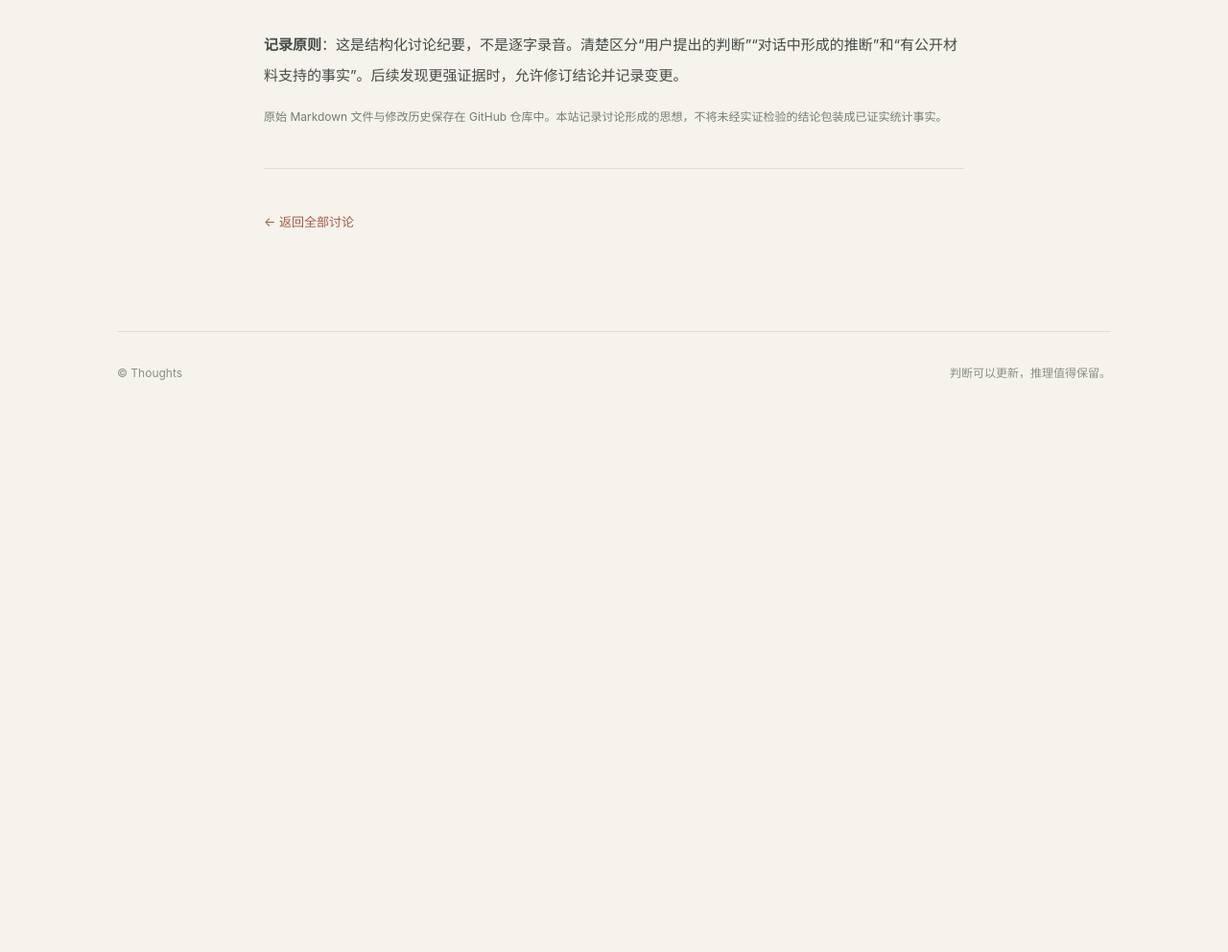
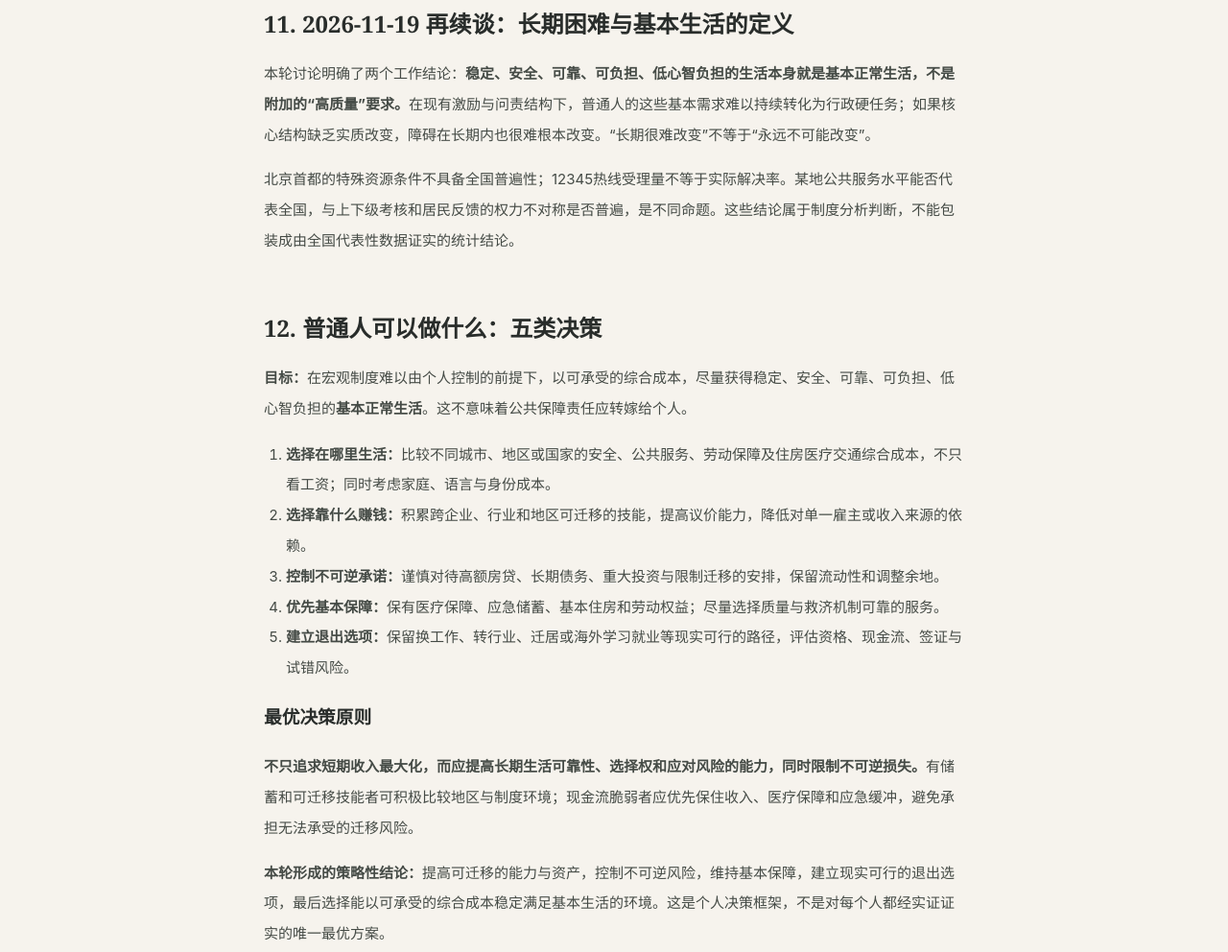
Before and after one commit to liamamilin/thoughts, a plain HTML site: page posts/2026-11-19-ordinary-life-reliability.html in a window 1280 px wide. Shown: the part 5647-6639 px from the top of the page at 96% size. Before the commit the page ends 6090 px from the top, so only its background shows below. Drawn offline with Linux system fonts and the light colour scheme.

Commit message:
docs(thoughts): synchronize ordinary-life article with personal strategies

```diff
--- a/posts/2026-11-19-ordinary-life-reliability.html
+++ b/posts/2026-11-19-ordinary-life-reliability.html
@@ -95,6 +95,21 @@
 <li><strong>虚假平衡</strong>：为了显得客观而引入不相关的反例。</li>
 </ul>
 <p>研究时应先还原命题，再评价反例是否真正能改变原结论。为此已形成 <a class="external" href="https://github.com/liamamilin/skills/blob/main/skills/independent-judgment/SKILL.md" target="_blank" rel="noopener noreferrer">Independent Judgment Skill</a>。</p>
+<h2>11. 2026-11-19 再续谈：长期困难与基本生活的定义</h2>
+<p>本轮讨论明确了两个工作结论：<strong>稳定、安全、可靠、可负担、低心智负担的生活本身就是基本正常生活，不是附加的“高质量”要求。</strong>在现有激励与问责结构下，普通人的这些基本需求难以持续转化为行政硬任务；如果核心结构缺乏实质改变，障碍在长期内也很难根本改变。“长期很难改变”不等于“永远不可能改变”。</p>
+<p>北京首都的特殊资源条件不具备全国普遍性；12345热线受理量不等于实际解决率。某地公共服务水平能否代表全国，与上下级考核和居民反馈的权力不对称是否普遍，是不同命题。这些结论属于制度分析判断，不能包装成由全国代表性数据证实的统计结论。</p>
+<h2>12. 普通人可以做什么：五类决策</h2>
+<p><strong>目标：</strong>在宏观制度难以由个人控制的前提下，以可承受的综合成本，尽量获得稳定、安全、可靠、可负担、低心智负担的<strong>基本正常生活</strong>。这不意味着公共保障责任应转嫁给个人。</p>
+<ol>
+<li><strong>选择在哪里生活：</strong>比较不同城市、地区或国家的安全、公共服务、劳动保障及住房医疗交通综合成本，不只看工资；同时考虑家庭、语言与身份成本。</li>
+<li><strong>选择靠什么赚钱：</strong>积累跨企业、行业和地区可迁移的技能，提高议价能力，降低对单一雇主或收入来源的依赖。</li>
+<li><strong>控制不可逆承诺：</strong>谨慎对待高额房贷、长期债务、重大投资与限制迁移的安排，保留流动性和调整余地。</li>
+<li><strong>优先基本保障：</strong>保有医疗保障、应急储蓄、基本住房和劳动权益；尽量选择质量与救济机制可靠的服务。</li>
+<li><strong>建立退出选项：</strong>保留换工作、转行业、迁居或海外学习就业等现实可行的路径，评估资格、现金流、签证与试错风险。</li>
+</ol>
+<h3>最优决策原则</h3>
+<p><strong>不只追求短期收入最大化，而应提高长期生活可靠性、选择权和应对风险的能力，同时限制不可逆损失。</strong>有储蓄和可迁移技能者可积极比较地区与制度环境；现金流脆弱者应优先保住收入、医疗保障和应急缓冲，避免承担无法承受的迁移风险。</p>
+<p><strong>本轮形成的策略性结论：</strong>提高可迁移的能力与资产，控制不可逆风险，维持基本保障，建立现实可行的退出选项，最后选择能以可承受的综合成本稳定满足基本生活的环境。这是个人决策框架，不是对每个人都经实证证实的唯一最优方案。</p>
 <hr class="article-divider">
 <p><strong>记录原则</strong>：这是结构化讨论纪要，不是逐字录音。清楚区分“用户提出的判断”“对话中形成的推断”和“有公开材料支持的事实”。后续发现更强证据时，允许修订结论并记录变更。</p>
 <p class="caption">原始 Markdown 文件与修改历史保存在 GitHub 仓库中。本站记录讨论形成的思想，不将未经实证检验的结论包装成已证实统计事实。</p><hr class="article-divider"><a class="back" href="../">← 返回全部讨论</a></article><div class="shell"><footer class="foot"><span>© Thoughts</span><span>判断可以更新，推理值得保留。</span></footer></div></body></html>
```
